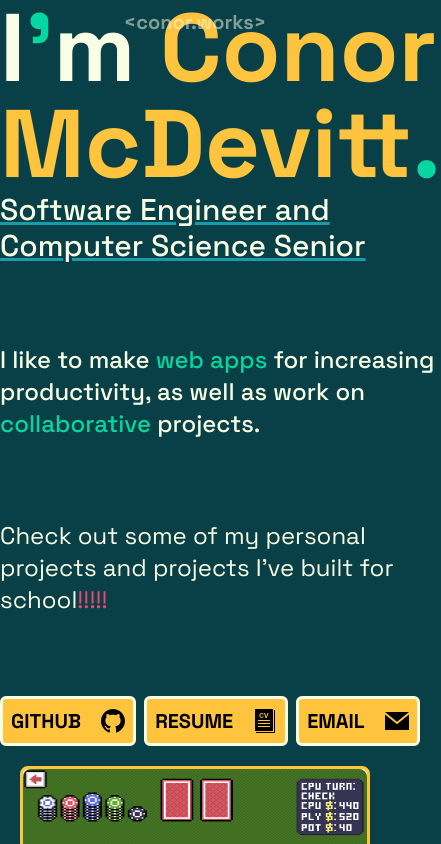
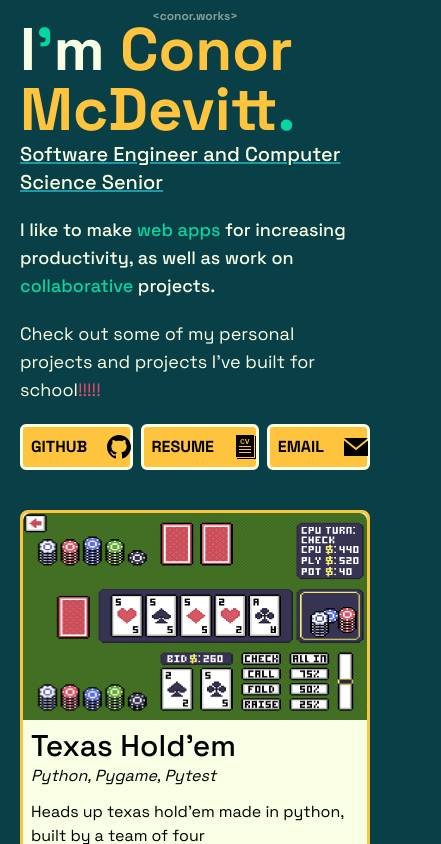
Before and after one commit to ConorMcD5612/portfolio_v2, a Next.js app: page / in a window 390 px wide. Shown: the top 844 px of the page, 441 px wide, since content can reach past the window. Built offline with nearby package versions, Linux system fonts and the light colour scheme.

Commit message:
mobile good enough

```diff
--- a/src/app/BtnGroup.tsx
+++ b/src/app/BtnGroup.tsx
@@ -3,7 +3,7 @@ import { IconBtn } from "./IconBtn";
 
 export const BtnGroup = () => {
   return (
-    <div className="flex gap-2 align-start">
+    <div className="flex gap-2 justify-between">
       <a href="https://github.com/ConorMcD5612" target="_blank">
         <IconBtn
           name="GitHub"
--- a/src/app/IconBtn.tsx
+++ b/src/app/IconBtn.tsx
@@ -36,7 +36,7 @@ export const IconBtn = ({
     hover:text-black
     `
     }>
-      <div className=" font-extrabold text-xl">{name.toUpperCase()}</div>
+      <div className=" font-extrabold">{name.toUpperCase()}</div>
       <Image height={size} width={size} src={iconSrc} alt="icon button" />
     </button>
   );
--- a/src/app/ProjectCard.tsx
+++ b/src/app/ProjectCard.tsx
@@ -31,6 +31,7 @@ export const ProjectCard = ({
     max-h-[420px]
     h-[420px]
     bg-cream
+    w-full
     rounded-lg
     "
     >
--- a/src/app/SideBar.tsx
+++ b/src/app/SideBar.tsx
@@ -4,22 +4,22 @@ import { BtnGroup } from "./BtnGroup";
 export const SideBar = () => {
   // github, resume
   return (
-    <div className={`flex flex-col gap-20 md:w-5/6 lg:w-3/4 xl:w-4/6 2xl:w-1/2`}>
-      <header className="inline-block font-black text-8xl">
-        <h1>
+    <div className={`flex flex-col  m-5 gap-5 md:w-5/6 lg:w-3/4 xl:w-4/6 2xl:w-1/2`}>
+      <header className="inline-block font-black text-6xl">
+        <h1 className="">
           I<span className="text-mint">&apos;</span>m
           <span className="text-light-orange"> Conor</span>
         </h1>
         <h1 className="text-light-orange">
           McDevitt<span className="text-mint">.</span>
         </h1>
-        <h2 className="font-medium text-3xl underline decoration-light-blue">
+        <h2 className="font-medium text-xl underline decoration-light-blue">
           Software Engineer and Computer Science Senior
         </h2>
       </header>
 
       <div className="flex gap-3 flex-col">
-        <div className="text-2xl font-medium">
+        <div className="text-lg font-medium">
           <p className="">
             I like to make<span className="text-mint"> web apps</span> for
             increasing productivity, as well as work on{" "}
@@ -28,14 +28,16 @@ export const SideBar = () => {
         </div>
       </div>
       <div className="flex">
-        <p className="text-2xl">
+        <p className="text-lg">
           Check out some of my personal projects and projects I&apos;ve built for
           school<span className="text-light-red">!!!!!</span>
         </p>
 
       </div>
 
+
       <BtnGroup />
+
     </div>
   );
 };
--- a/src/app/WebsiteTag.tsx
+++ b/src/app/WebsiteTag.tsx
@@ -12,7 +12,7 @@ export const WebsiteTag = ({top} : {top: boolean}) => {
 
   return (
     <div
-      className={`absolute ${styles["middle"]} ${top ? styles["top"] : styles["bottom"]} opacity-50 font-extrabold text-xl p-2`}
+      className={`absolute text-xs ${styles["middle"]} ${top ? styles["top"] : styles["bottom"]} opacity-50 font-extrabold text-xl p-2`}
     >
       {top ? "<conor.works>" : "</conor.works>"}
     </div>
--- a/src/app/page.tsx
+++ b/src/app/page.tsx
@@ -7,7 +7,7 @@ export default function Home() {
   return (
     <div >
       <WebsiteTag top={true}/>
-    <div className="flex flex-col md:flex-row">
+    <div className="flex flex-col md:flex-row w-full">
       <div className="flex place-items-center justify-center border-black m-auto">
         <SideBar />
       </div>
```
